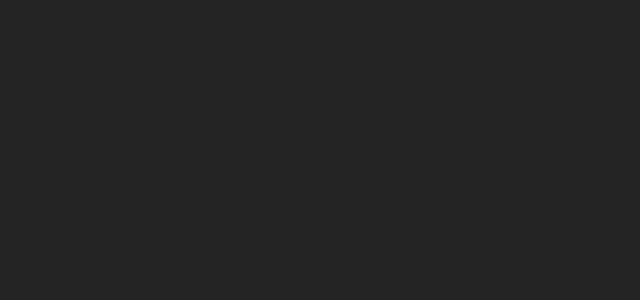
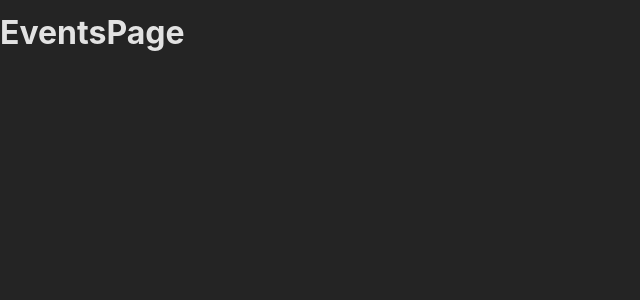
Before and after one commit to CarsonH19/newsletter, a React (Create React App) app in the folder frontend/: page / in a window 1280 px wide. Shown: the top 300 px of the page, without its empty margins (0-640 px from the left). Built offline with nearby package versions, Linux system fonts and the light colour scheme.

Commit message:
feat: page routes

```diff
--- a/frontend/src/App.js
+++ b/frontend/src/App.js
@@ -20,8 +20,23 @@
 // 7. Output the ID of the selected event on the EventDetailPage
 // BONUS: Add another (nested) layout route that adds the <EventNavigation> component above all /events... page components
 
+import { RouterProvider, createBrowserRouter } from "react-router-dom";
+import HomePage from "./pages/Home";
+import EventsPage from "./pages/Events";
+import EventDetailPage from "./pages/EventDetail";
+import EditEventPage from "./pages/EditEvent";
+import NewEventPage from "./pages/NewEvent";
+
+const router = createBrowserRouter([
+  { page: "/", element: <HomePage /> },
+  { index: true, page: "/events", element: <EventsPage /> },
+  { page: "/events/:eventId", element: <EventDetailPage /> },
+  { page: "/events/new", element: <NewEventPage /> },
+  { page: "/events/:eventId/edit", element: <EditEventPage /> },
+]);
+
 function App() {
-  return <div></div>;
+  return <RouterProvider router={router} />;
 }
 
 export default App;
--- /dev/null
+++ b/frontend/src/pages/EditEvent.js
@@ -0,0 +1,5 @@
+function EditEventPage() {
+  return <h1>EditEventPage</h1>
+}
+
+export default EditEventPage;
--- /dev/null
+++ b/frontend/src/pages/EventDetail.js
@@ -0,0 +1,5 @@
+function EventDetailPage() {
+  return <h1>EventDetailPage</h1>
+}
+
+export default EventDetailPage;
--- /dev/null
+++ b/frontend/src/pages/Events.js
@@ -0,0 +1,5 @@
+function EventsPage() {
+  return <h1>EventsPage</h1>
+}
+
+export default EventsPage;
--- /dev/null
+++ b/frontend/src/pages/Home.js
@@ -0,0 +1,5 @@
+function HomePage() {
+  return <h1>HomePage</h1>
+}
+
+export default HomePage;
--- /dev/null
+++ b/frontend/src/pages/NewEvent.js
@@ -0,0 +1,5 @@
+function NewEventPage() {
+  return <h1>NewEventPage</h1>
+}
+
+export default NewEventPage;
```
Also changed, not shown: frontend/src/pages/EditEventPage.js (deleted), frontend/src/pages/EventDetailPage.js (deleted), frontend/src/pages/EventPage.js (deleted), frontend/src/pages/HomePage.js (deleted), frontend/src/pages/NewEventPage.js (deleted), 1 other file (tests, documents, lock files or other folders).
